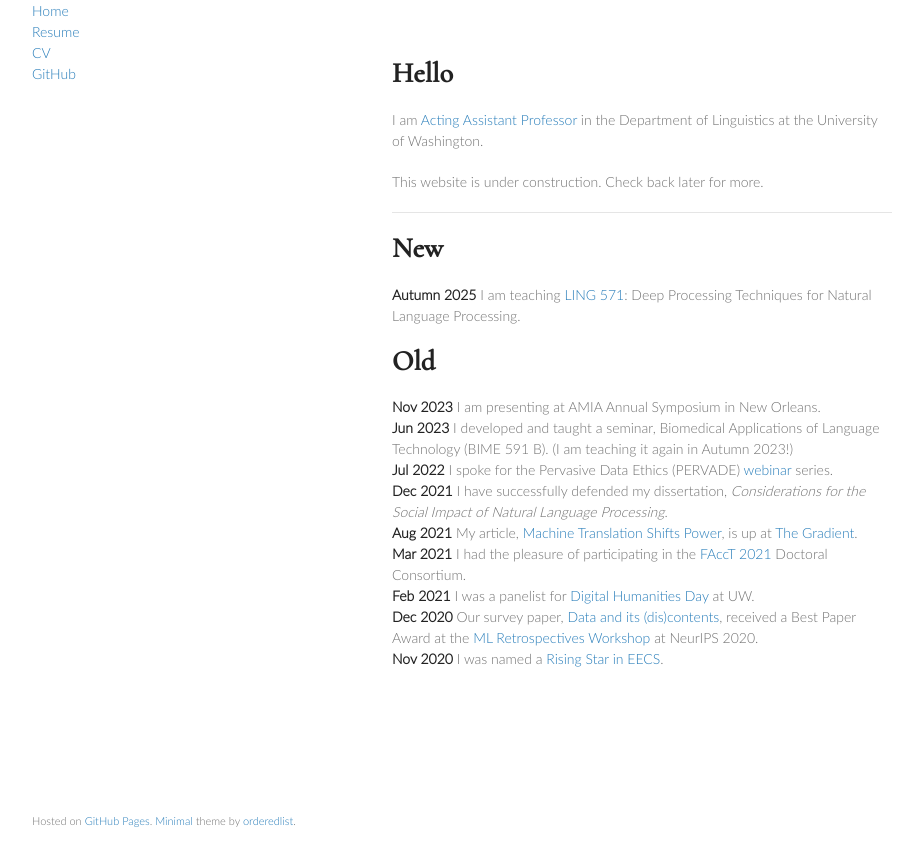
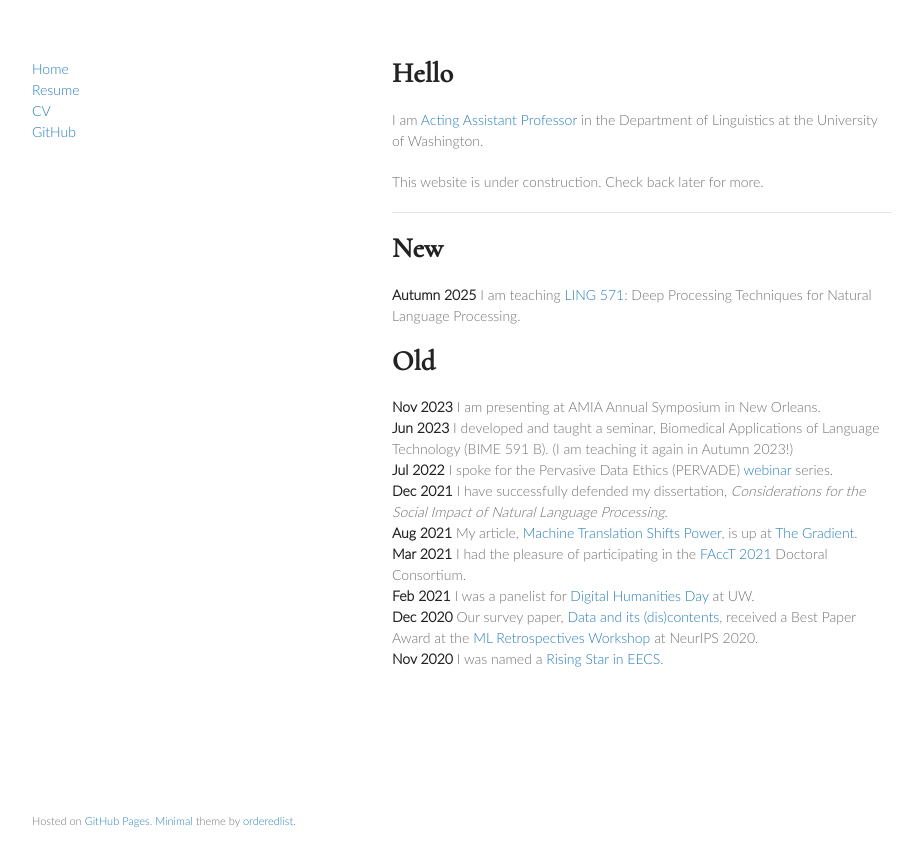
Before and after one commit to amandalynne/amandalynne.github.io, a Jekyll site: the page built from index.md, in a window 1280 px wide. Shown: the top 866 px of the page, without its empty margins (178-1088 px from the left). Built offline with Jekyll 4.4.1, drawn with Linux system fonts in a browser that asks for light colours; our own code applies the rules of GitHub Pages for plain Markdown files.

Commit message:
Update jekyll-theme-minimal.scss

```diff
--- a/_sass/jekyll-theme-minimal.scss
+++ b/_sass/jekyll-theme-minimal.scss
@@ -116,7 +116,6 @@ img {
 }
 
 header {
-  top: 0;
   position:fixed;
   -webkit-font-smoothing:subpixel-antialiased;
 }
```
